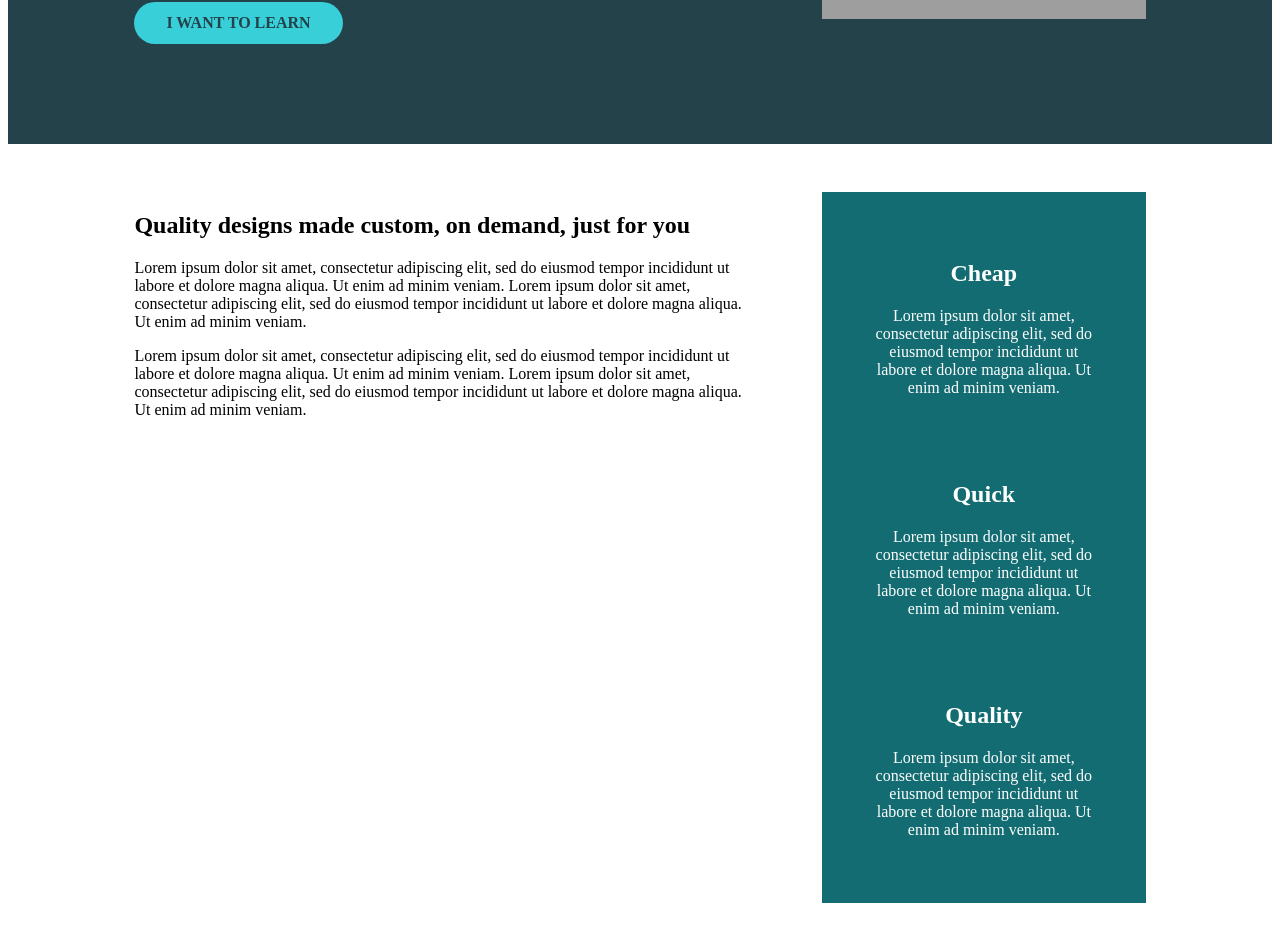
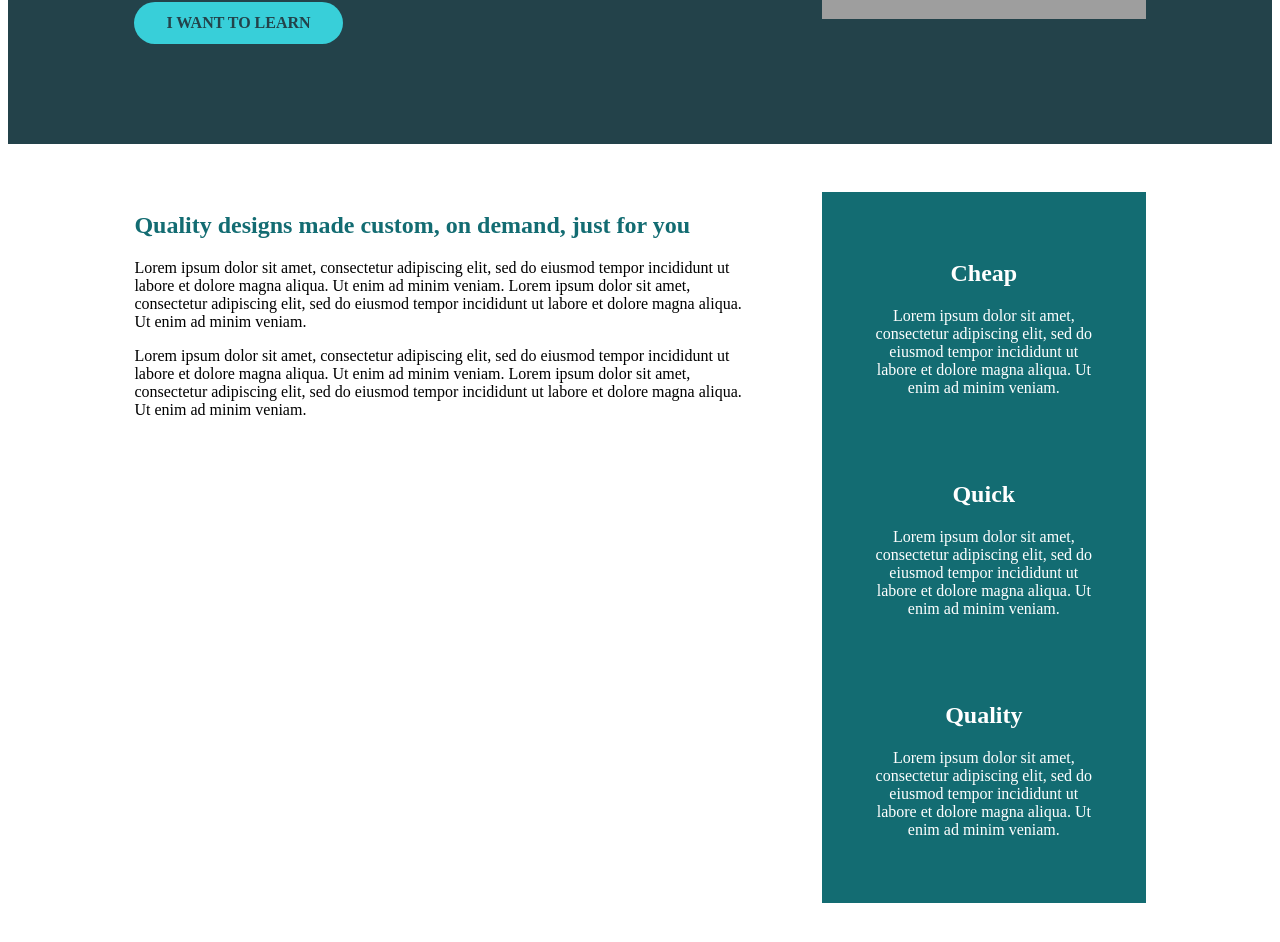
Before and after one commit to TaufiqHdyt/crl-21, a SvelteKit app: page /day-9/challenge in a window 1280 px wide. Shown: the part 332-1274 px from the top of the page. Built offline with nearby package versions, Linux system fonts and the light colour scheme; grey boxes are pictures that could not be loaded.

Commit message:
day 9 - solution from course

```diff
--- /dev/null
+++ b/src/routes/day-11/+page.svelte
@@ -0,0 +1,5 @@
+<script lang="ts">
+	import type { PageData } from './$types';
+
+	export let data: PageData;
+</script>
--- a/src/routes/day-9/challenge/+page.svelte
+++ b/src/routes/day-9/challenge/+page.svelte
@@ -4,7 +4,7 @@
 	export let data: PageData;
 </script>
 
-<div class="hero">
+<header class="hero">
 	<div class="container row">
 		<div class="hero__text">
 			<h1>Responsive layouts don’t have to be a struggle</h1>
@@ -19,17 +19,16 @@
 			<img src="/hero-img.jpg" alt="website sketches" />
 		</div>
 	</div>
-</div>
+</header>
 
 <!-- 1. -->
-<div class="content">
-	<div class="container row">
-		<div class="content__text">
+<main id="main" class="content container row">
+	<section class="content__text">
 		<h2>Quality designs made custom, on demand, just for you</h2>
 		<p>Lorem ipsum dolor sit amet, consectetur adipiscing elit, sed do eiusmod tempor incididunt ut labore et dolore magna aliqua. Ut enim ad minim veniam. Lorem ipsum dolor sit amet, consectetur adipiscing elit, sed do eiusmod tempor incididunt ut labore et dolore magna aliqua. Ut enim ad minim veniam.</p>
 		<p>Lorem ipsum dolor sit amet, consectetur adipiscing elit, sed do eiusmod tempor incididunt ut labore et dolore magna aliqua. Ut enim ad minim veniam. Lorem ipsum dolor sit amet, consectetur adipiscing elit, sed do eiusmod tempor incididunt ut labore et dolore magna aliqua. Ut enim ad minim veniam.</p>
-		</div>
-		<div class="content__sidebar flex transpose">
+	</section>
+	<aside class="content__sidebar flex transpose">
 		<div class="col">
 			<h2>Cheap</h2>
 			<p>Lorem ipsum dolor sit amet, consectetur adipiscing elit, sed do eiusmod tempor incididunt ut labore et dolore magna aliqua. Ut enim ad minim veniam.</p>
@@ -42,9 +41,8 @@
 			<h2>Quality</h2>
 			<p>Lorem ipsum dolor sit amet, consectetur adipiscing elit, sed do eiusmod tempor incididunt ut labore et dolore magna aliqua. Ut enim ad minim veniam.</p>
 		</div>
-		</div>
-	</div>
-</div>
+	</aside>
+</main>
 
 <style>
 	@import 'style.css';
--- a/src/routes/day-9/challenge/style.css
+++ b/src/routes/day-9/challenge/style.css
@@ -94,6 +94,9 @@ h1 {
 .content {
 	padding-block: 3em;
 }
+.content__text h2 {
+	color: #136C72;
+}
 .content__sidebar {
 	padding: 3em;
 	text-align: center;
```
Also changed, not shown: package.json (+5 -5 lines), src/routes/day-11/+page.server.ts (added, +7 -0 lines), 1 other file (tests, documents, lock files or other folders). Lines whose indentation alone changed are shown as unchanged.
